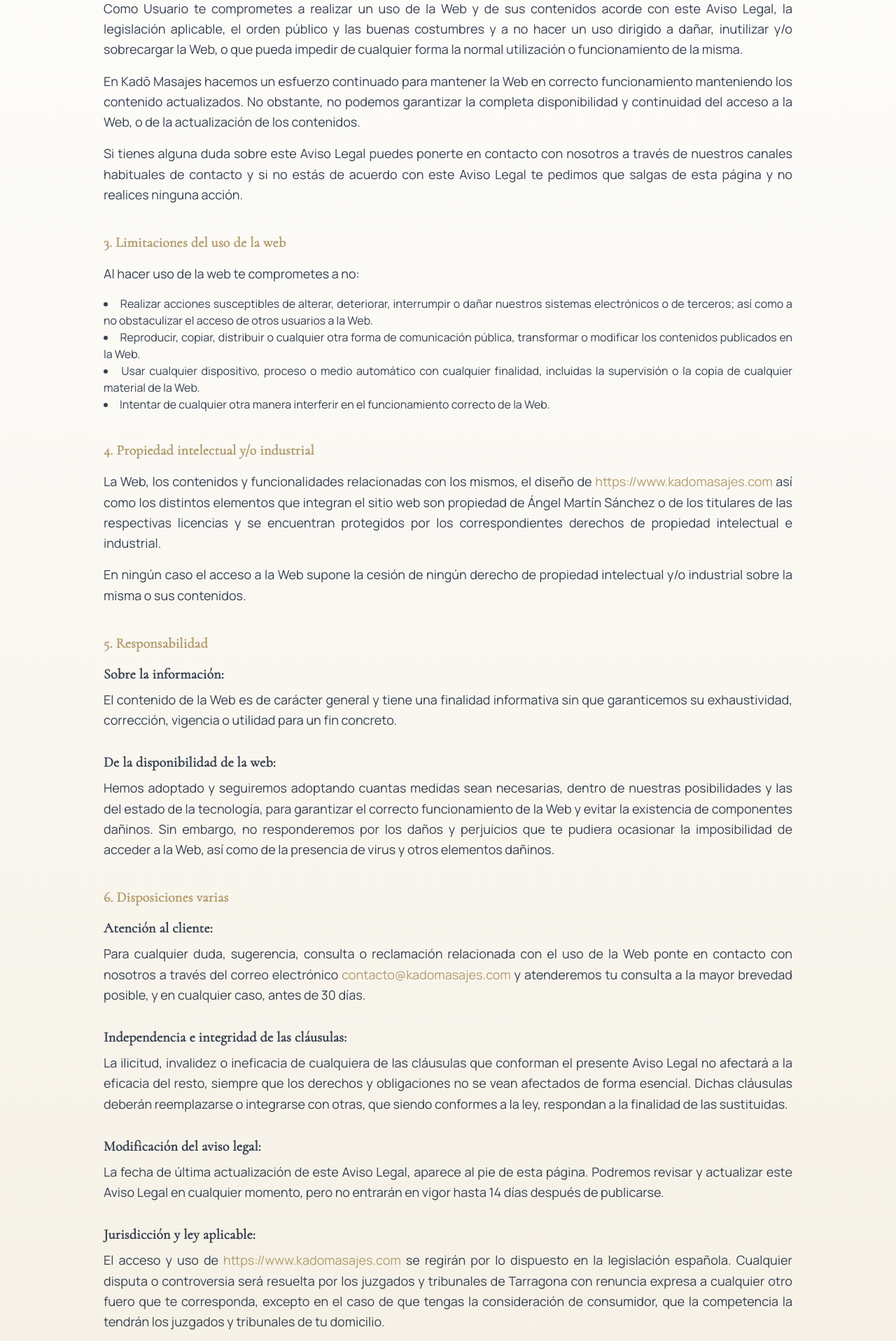
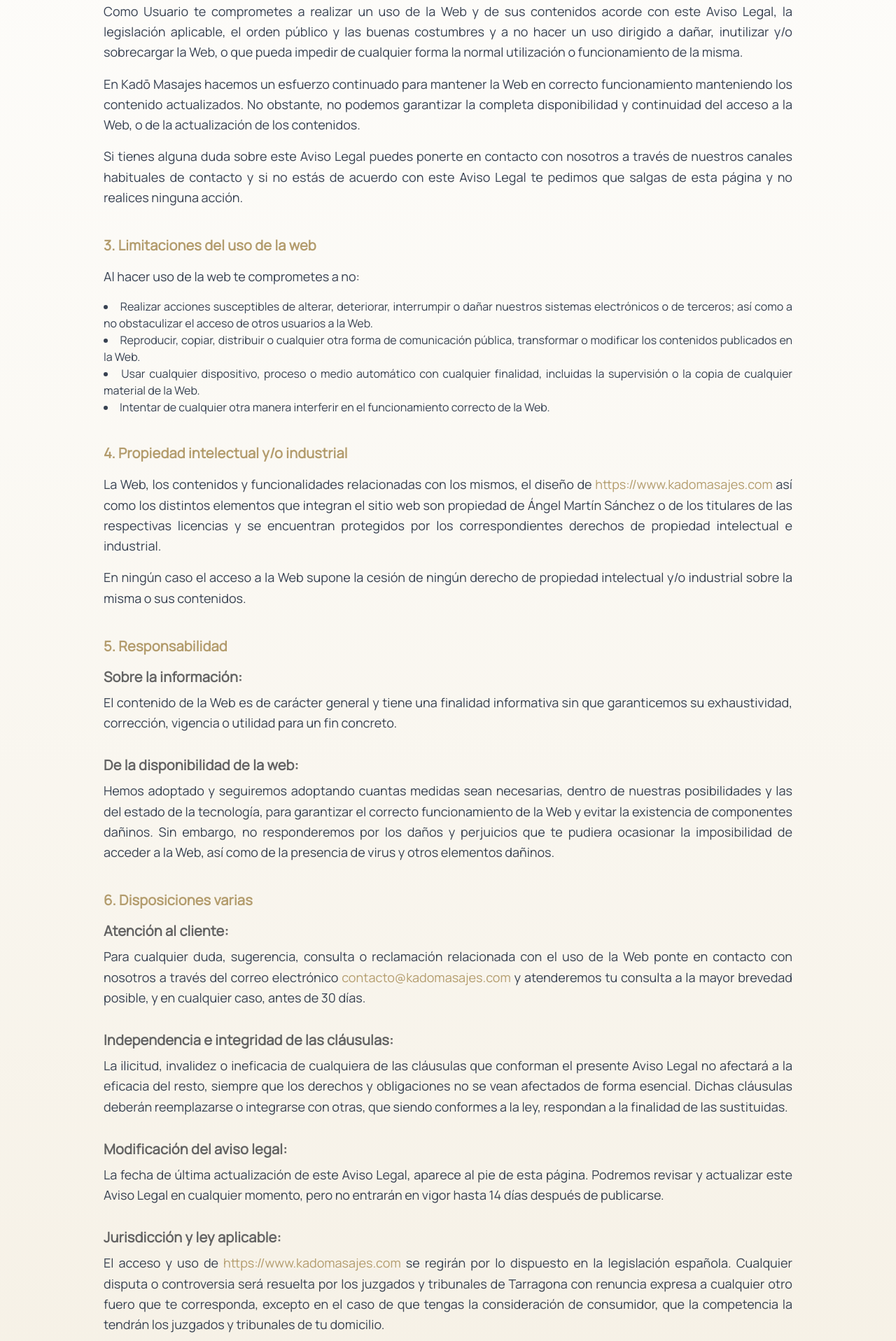
Before and after one commit to JoanMarqueno/kadoMasajes, a React (Vite) app: page /avisolegal in a window 1280 px wide. Shown: the part 880-2797 px from the top of the page at 70% size. Built offline with nearby package versions, Linux system fonts and the light colour scheme.

Commit message:
Update sitemap with new lastmod timestamps, refactor CSS for typography consistency, and enhance headings across multiple pages for improved styling.

```diff
--- a/src/index.css
+++ b/src/index.css
@@ -27,14 +27,6 @@ body {
   min-height: 100vh;
 }
 
-h1,
-h2,
-h3,
-h4 {
-  font-family: "Cormorant", serif;
-  letter-spacing: 0.01em;
-}
-
 .navbar {
   position: fixed;
   top: 0;
@@ -42,6 +34,14 @@ h4 {
 }
 
 @layer components {
+  .kado-display {
+    @apply font-custom-font2 tracking-[0.01em];
+  }
+
+  .kado-heading {
+    @apply font-custom-font font-semibold tracking-[0.01em];
+  }
+
   .section-title {
     @apply font-custom-font2 text-4xl sm:text-5xl text-color-letra-nav;
   }
--- a/src/pages/AvisoLegal.tsx
+++ b/src/pages/AvisoLegal.tsx
@@ -11,7 +11,7 @@ export default function AvisoLegal() {
       />
       <div className="min-h-screen flex items-center md:pt-32 pt-16">
         <div className="max-w-screen-lg mx-auto flex flex-col items-start justify-center px-5 py-10 md:text-justify text-start text-gray-700">
-          <h1 className="text-2xl font-bold text-color-letra-card mb-6">
+          <h1 className="kado-heading text-2xl sm:text-3xl text-color-letra-nav mb-6">
             Aviso Legal
           </h1>
 
@@ -33,7 +33,7 @@ export default function AvisoLegal() {
             siguiente información acerca de la Web:
           </p>
 
-          <h2 className="text-xl font-semibold text-color-letra-card mt-6 mb-4">
+          <h2 className="kado-heading text-xl text-color-letra-card mt-6 mb-4">
             1. Conócenos
           </h2>
           <ul className="list-disc list-inside mb-4">
@@ -60,7 +60,7 @@ export default function AvisoLegal() {
             quiromasaje.
           </p>
 
-          <h2 className="text-xl font-semibold text-color-letra-card mt-6 mb-4">
+          <h2 className="kado-heading text-xl text-color-letra-card mt-6 mb-4">
             2. Uso de la web
           </h2>
           <p className="text-lg leading-relaxed mb-4">
@@ -99,7 +99,7 @@ export default function AvisoLegal() {
             que salgas de esta página y no realices ninguna acción.
           </p>
 
-          <h2 className="text-xl font-semibold text-color-letra-card mt-6 mb-4">
+          <h2 className="kado-heading text-xl text-color-letra-card mt-6 mb-4">
             3. Limitaciones del uso de la web
           </h2>
           <p className="text-lg leading-relaxed mb-4">
@@ -127,7 +127,7 @@ export default function AvisoLegal() {
             </li>
           </ul>
 
-          <h2 className="text-xl font-semibold text-color-letra-card mt-6 mb-4">
+          <h2 className="kado-heading text-xl text-color-letra-card mt-6 mb-4">
             4. Propiedad intelectual y/o industrial
           </h2>
           <p className="text-lg leading-relaxed mb-4">
@@ -150,10 +150,10 @@ export default function AvisoLegal() {
             contenidos.
           </p>
 
-          <h2 className="text-xl font-semibold text-color-letra-card mt-6">
+          <h2 className="kado-heading text-xl text-color-letra-card mt-6">
             5. Responsabilidad
           </h2>
-          <h3 className="text-xl font-semibold mt-4 mb-2">
+          <h3 className="kado-heading text-xl text-color-letra-nav mt-4 mb-2">
             Sobre la información:
           </h3>
           <p className="text-lg leading-relaxed mb-4">
@@ -161,7 +161,7 @@ export default function AvisoLegal() {
             informativa sin que garanticemos su exhaustividad, corrección,
             vigencia o utilidad para un fin concreto.
           </p>
-          <h3 className="text-xl font-semibold mt-4 mb-2">
+          <h3 className="kado-heading text-xl text-color-letra-nav mt-4 mb-2">
             De la disponibilidad de la web:
           </h3>
           <p className="text-lg leading-relaxed mb-4">
@@ -174,10 +174,10 @@ export default function AvisoLegal() {
             y otros elementos dañinos.
           </p>
 
-          <h2 className="text-xl font-semibold text-color-letra-card mt-6">
+          <h2 className="kado-heading text-xl text-color-letra-card mt-6">
             6. Disposiciones varias
           </h2>
-          <h3 className="text-xl font-semibold mt-4 mb-2">
+          <h3 className="kado-heading text-xl text-color-letra-nav mt-4 mb-2">
             Atención al cliente:
           </h3>
           <p className="text-lg leading-relaxed mb-4">
@@ -193,7 +193,7 @@ export default function AvisoLegal() {
             y atenderemos tu consulta a la mayor brevedad posible, y en
             cualquier caso, antes de 30 días.
           </p>
-          <h3 className="text-xl font-semibold mt-4 mb-2">
+          <h3 className="kado-heading text-xl text-color-letra-nav mt-4 mb-2">
             Independencia e integridad de las cláusulas:
           </h3>
           <p className="text-lg leading-relaxed mb-4">
@@ -204,7 +204,7 @@ export default function AvisoLegal() {
             integrarse con otras, que siendo conformes a la ley, respondan a la
             finalidad de las sustituidas.
           </p>
-          <h3 className="text-xl font-semibold mt-4 mb-2">
+          <h3 className="kado-heading text-xl text-color-letra-nav mt-4 mb-2">
             Modificación del aviso legal:
           </h3>
           <p className="text-lg leading-relaxed mb-4">
@@ -213,7 +213,7 @@ export default function AvisoLegal() {
             cualquier momento, pero no entrarán en vigor hasta 14 días después
             de publicarse.
           </p>
-          <h3 className="text-xl font-semibold mt-4 mb-2">
+          <h3 className="kado-heading text-xl text-color-letra-nav mt-4 mb-2">
             Jurisdicción y ley aplicable:
           </h3>
           <p className="text-lg leading-relaxed mb-4">
--- a/src/pages/NotFound.tsx
+++ b/src/pages/NotFound.tsx
@@ -12,14 +12,14 @@ export default function NotFound() {
       <div className="h-screen w-screen bg-gray-100 flex items-center">
         <div className="container flex flex-col md:flex-row items-center justify-center px-5 text-gray-700">
           <div className="max-w-md ">
-            <h1 className="text-5xl font-dark font-bold pb-5">404</h1>
-            <p className="text-2xl md:text-3xl font-light leading-normal pb-5">
+            <h1 className="kado-display text-6xl text-color-letra-nav pb-5">404</h1>
+            <p className="text-xl md:text-2xl text-color-letra-nav/90 leading-relaxed pb-5">
               Lo siento, no podemos encontrar la pagina que está buscando
             </p>
             <Link
               to="/"
               id="Boton volver a inicio"
-              className="inline-flex select-none items-center text-2xl gap-2 rounded-lg py-3 px-3 text-center align-middle transition-all text-color-letra-card hover:bg-color-letra-card active:bg-color-letra-card-500/30 hover:text-color-fondo-blanco"
+              className="font-custom-font inline-flex select-none items-center text-2xl gap-2 rounded-lg py-3 px-3 text-center align-middle transition-all text-color-letra-card hover:bg-color-letra-card active:bg-color-letra-card-500/30 hover:text-color-fondo-blanco"
             >
               Volver a inicio
               <svg
--- a/src/pages/Reserva.tsx
+++ b/src/pages/Reserva.tsx
@@ -53,7 +53,7 @@ export default function Reserva() {
                     </p>
 
                     <div className="bg-color-fondo-marron/5 p-6 rounded-xl border border-color-fondo-marron/10">
-                      <h3 className="font-medium text-xl text-color-letra-nav mb-4">
+                      <h3 className="kado-heading text-xl text-color-letra-nav mb-4">
                         Información de contacto
                       </h3>
                       <div className="space-y-4">
--- a/src/pages/SobreMi.tsx
+++ b/src/pages/SobreMi.tsx
@@ -39,7 +39,7 @@ export default function SobreMi() {
               <div className="lg:w-1/2 p-8 sm:p-12 flex flex-col justify-center">
                 <div className="space-y-8">
                   <div>
-                    <h2 className="text-2xl sm:text-3xl text-color-letra-nav font-medium mb-4">
+                    <h2 className="kado-display text-2xl sm:text-3xl text-color-letra-nav font-medium mb-4">
                       Ángel Martín Sánchez
                     </h2>
                     <div className="w-20 border-b-4 border-color-fondo-marron"></div>
@@ -47,7 +47,7 @@ export default function SobreMi() {
 
                   <div className="space-y-6">
                     <div className="bg-color-fondo-marron/5 p-6 rounded-xl border border-color-fondo-marron/10">
-                      <h3 className="font-medium text-xl text-color-letra-nav mb-4">
+                      <h3 className="kado-heading text-xl text-color-letra-nav mb-4">
                         Formación
                       </h3>
                       <ul className="space-y-4 text-color-letra-nav">
--- a/src/pages/ValesRegalo.tsx
+++ b/src/pages/ValesRegalo.tsx
@@ -43,7 +43,7 @@ export default function ValesRegalo() {
                   </p>
 
                   <div className="bg-color-fondo-marron/5 p-6 rounded-xl border border-color-fondo-marron/10">
-                    <h2 className="text-lg sm:text-xl text-color-letra-nav font-medium mb-4">
+                    <h2 className="kado-heading text-lg sm:text-xl text-color-letra-nav mb-4">
                       Información importante:
                     </h2>
                     <ul className="space-y-4 text-color-letra-nav">
```
Also changed, not shown: 1 other file (tests, documents, lock files or other folders).
